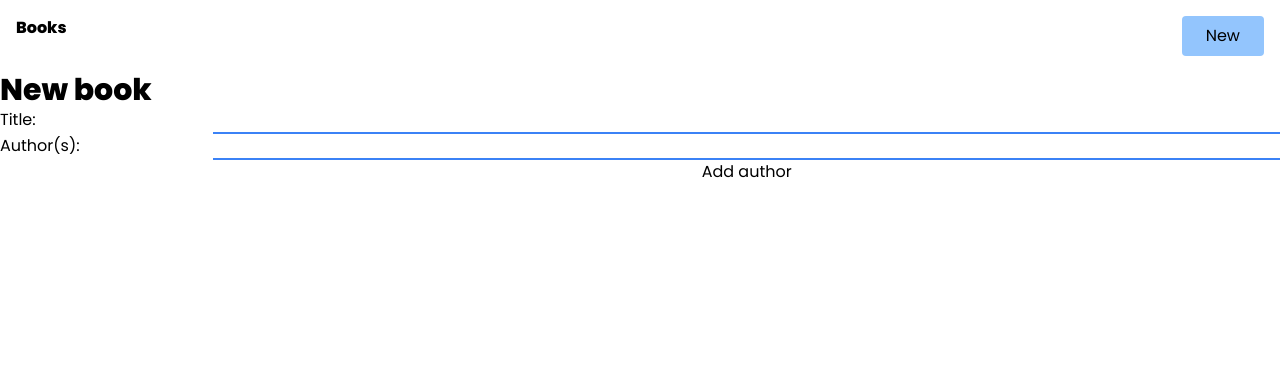
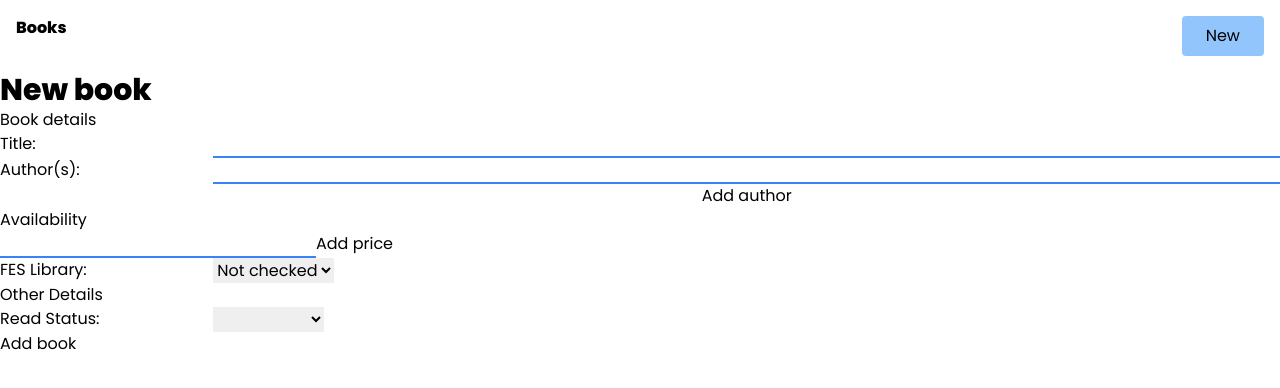
Before and after one commit to leeyenter/books, a Vue app in the folder frontend/: page /new in a window 1280 px wide. Shown: the top 388 px of the page. Built offline with nearby package versions, Linux system fonts and the light colour scheme; what @tanstack/vue-query would draw is missing.

Commit message:
Add tests for prices

```diff
--- a/frontend/src/components/BookForm.vue
+++ b/frontend/src/components/BookForm.vue
@@ -1,15 +1,41 @@
 <script setup lang="ts">
 import { Book } from "../types/book.ts";
 import { ref } from "vue";
+
 const props = defineProps<{
   book: Book;
+  locations: string[];
 }>();
 
+const generatePrices = () => {
+  let pricesObj: { [location: string]: string } = Object.fromEntries(
+    props.locations.map((location) => [location, ""])
+  );
+  if (book.value.prices) {
+    for (const [loc, price] of Object.entries(book.value.prices)) {
+      pricesObj[loc] = (price / 100).toFixed(2);
+    }
+  }
+  return pricesObj;
+};
+
 const book = ref(props.book);
+const prices = ref(generatePrices());
+const newPriceLocation = ref("");
+
+const addNewPriceLocation = () => {
+  if (newPriceLocation.value === "") return;
+  if (newPriceLocation.value in prices.value) return;
+
+  prices.value[newPriceLocation.value] = "";
+  newPriceLocation.value = "";
+};
 
 const addAuthor = () => {
   book.value.authors.push("");
 };
+
+const submitForm = () => {};
 </script>
 
 <template>
@@ -17,28 +43,75 @@ const addAuthor = () => {
   <h1 v-else>Edit book</h1>
 
   <form>
+    <h2>Book details</h2>
     <div class="flex flex-row">
-      <label for="title" class="w-2/12">Title:</label>
+      <div class="w-2/12">Title:</div>
       <input
         type="text"
         v-model="book.title"
-        id="title"
-        ref="title"
+        aria-label="Book title"
         class="flex-1"
       />
     </div>
     <div class="flex flex-row">
-      <label class="w-2/12">Author(s):</label>
+      <div class="w-2/12">Author(s):</div>
       <div class="flex-1 flex flex-col">
         <input
           type="text"
-          v-for="(author, index) in book.authors"
+          v-for="index in book.authors.length"
           :key="index"
+          v-model="book.authors[index]"
+          :aria-label="`Author ${index}`"
           data-test="author"
-          v-model="book.authors[index]"
         />
         <button @click.prevent="addAuthor">Add author</button>
       </div>
     </div>
+    <h2>Availability</h2>
+    <div
+      v-for="(_, location) in prices"
+      class="flex flex-row"
+      :aria-label="`price for ${location}`"
+    >
+      <div class="w-2/12">{{ location }}</div>
+      <div>
+        <input
+          type="text"
+          v-model="prices[location]"
+          :aria-label="`Price at ${location}`"
+          data-test="price"
+        />
+      </div>
+    </div>
+    <div>
+      <input
+        type="text"
+        aria-label="New price location"
+        v-model="newPriceLocation"
+      />
+      <button @click.prevent="addNewPriceLocation">Add price</button>
+    </div>
+    <div class="flex flex-row">
+      <div class="w-2/12">FES Library:</div>
+      <div>
+        <select aria-label="FES library" v-model="book.fesLibrary">
+          <option :value="undefined">Not checked</option>
+          <option :value="true">Present</option>
+          <option :value="false">Absent</option>
+        </select>
+      </div>
+    </div>
+    <h2>Other Details</h2>
+    <div class="flex flex-row">
+      <div class="w-2/12">Read Status:</div>
+      <div>
+        <select aria-label="Read status" v-model="book.readStatus">
+          <option>Not started</option>
+          <option>In progress</option>
+          <option>Completed</option>
+        </select>
+      </div>
+    </div>
+    <button @click.prevent="submitForm">Add book</button>
   </form>
 </template>
--- a/frontend/src/types/book.ts
+++ b/frontend/src/types/book.ts
@@ -23,7 +23,7 @@ export const mockBook = (overrides: Partial<Book> = {}) => {
         Logos: faker.datatype.number({ min: 1_00, max: 100_00 }),
       },
       readStatus: faker.helpers.arrayElement([
-        "Unstarted",
+        "Not started",
         "In progress",
         "Completed",
       ]),
--- a/frontend/src/views/NewBookView.vue
+++ b/frontend/src/views/NewBookView.vue
@@ -3,7 +3,7 @@ import BookForm from "../components/BookForm.vue";
 </script>
 
 <template>
-  <BookForm :book="{ id: '', title: '', authors: [''] }" />
+  <BookForm :book="{ id: '', title: '', authors: [''] }" :locations="[]" />
 </template>
 
 <style scoped></style>
```
Also changed, not shown: 1 other file (tests, documents, lock files or other folders).
